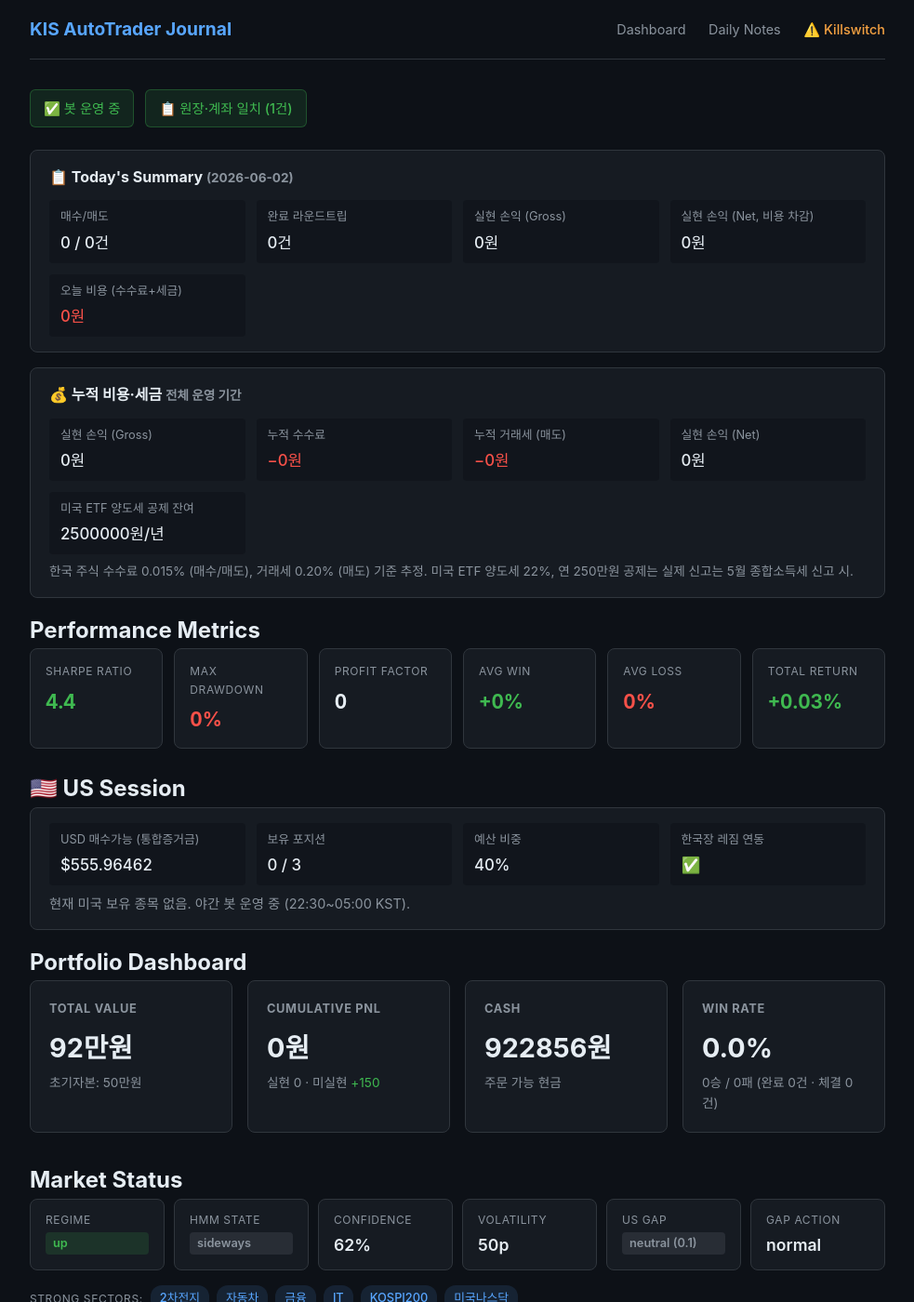
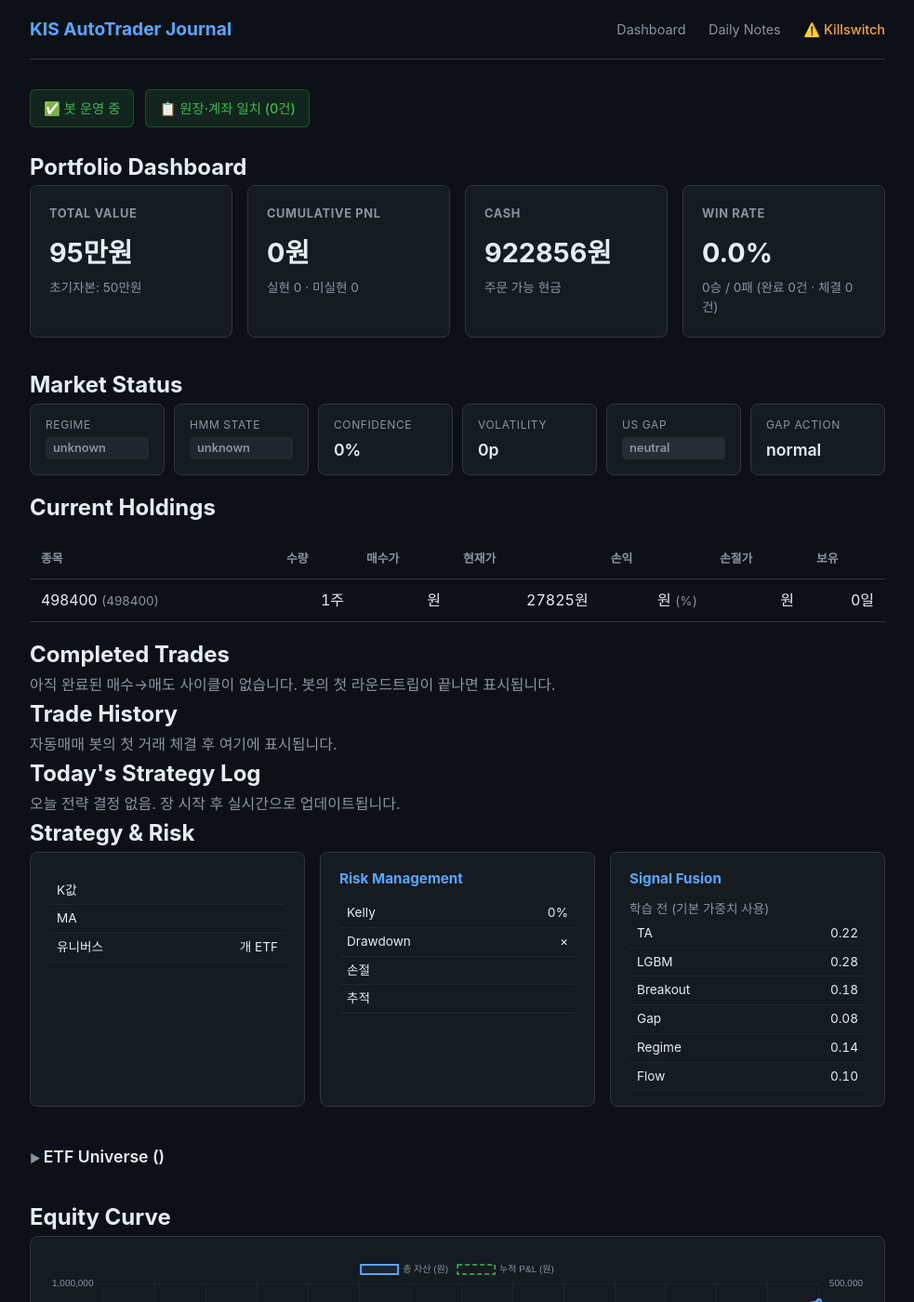
Before and after one commit to BudongJW/kis-trading-journal, a Jekyll site: the page built from index.html, in a window 1280 px wide and 1400 px high. Shown: the whole window at 93% size, without its empty margins (148-1131 px from the left). Built offline with Jekyll 4.4.1, drawn with Linux system fonts in a browser that asks for light colours; nearby versions of some CDN libraries; some of the changed lines change nothing that is shown; some of the changed text lies outside the part shown.

Commit message:
auto: 2026-06-02 투자 일지 업데이트

````diff
--- a/_data/portfolio.json
+++ b/_data/portfolio.json
@@ -1,80 +1,28 @@
 {
-  "updated_at": "2026-06-02T16:21:57.205502",
+  "updated_at": "2026-06-02T20:41:59.572107",
   "initial_capital": 500000,
   "cash": 922856,
   "holdings": [
     {
       "symbol": "498400",
-      "name": "KODEX 200타겟위클리커버드콜",
+      "name": "498400",
+      "tag": "급등주",
       "qty": 1,
       "current_price": 27825,
       "value": 27825,
-      "buy_price": 27675,
-      "pnl": 150,
-      "pnl_pct": 0.54,
-      "manual": true,
-      "stop_price": 26845
+      "ta_score": -5.4,
+      "ta_signal": "HOLD",
+      "ta_detail": "TA=-5(sideways) [RSI(81)=-20 MACD=+20 BB=-15 Stoch=-1 ADX=-7 MA=+15 OBV=+7 MFI=-2 ATR=-3]"
     }
   ],
-  "reconcile": {
-    "matched": 1,
-    "broker_only": 0,
-    "ledger_only": 0,
-    "qty_mismatch": 0
-  },
-  "killswitch": {
-    "active": false,
-    "mode": "off",
-    "reason": "",
-    "set_at": "",
-    "set_by": ""
-  },
   "holdings_value": 27825,
-  "total_value": 923006,
+  "total_value": 950681,
   "total_pnl": 0,
   "total_pnl_pct": 0,
-  "realized_pnl": 0,
-  "unrealized_pnl": 150,
   "total_trades": 0,
-  "completed_trades": 0,
   "winning_trades": 0,
   "losing_trades": 0,
   "win_rate": 0.0,
-  "trades": [],
-  "realized": [],
-  "rejected_orders": [],
-  "today_summary": {
-    "date": "2026-06-02",
-    "buys": 0,
-    "sells": 0,
-    "completed_round_trips": 0,
-    "buy_notional": 0,
-    "sell_notional": 0,
-    "fees": 0,
-    "taxes": 0,
-    "total_cost": 0,
-    "realized_pnl_gross": 0,
-    "realized_pnl_net": 0,
-    "best_trade": null,
-    "worst_trade": null
-  },
-  "costs": {
-    "total_fees": 0,
-    "total_taxes": 0,
-    "total_cost": 0,
-    "realized_pnl_gross": 0,
-    "realized_pnl_net": 0,
-    "tax_exemption_remaining_krw": 2500000
-  },
-  "performance": {
-    "sharpe_ratio": 4.4,
-    "max_drawdown_pct": 0,
-    "profit_factor": 0,
-    "avg_win_pct": 0,
-    "avg_loss_pct": 0,
-    "total_return_pct": 0.03
-  },
-  "r_summary": {},
   "daily_history": [
     {
       "date": "2026-05-12",
@@ -267,100 +215,194 @@
     },
     {
       "date": "2026-06-02",
-      "total_value": 923006,
+      "total_value": 950681,
       "cash": 922856,
       "holdings_value": 27825,
-      "day_pnl": 150,
-      "cumul_pnl": 150,
-      "realized_pnl": 0,
-      "unrealized_pnl": 150,
-      "net_deposit": 422856,
-      "regime": "up",
+      "day_pnl": 27675,
+      "cumul_pnl": 450681,
+      "market_regime": "up",
       "hmm_state": "sideways",
       "confidence": 0.62,
       "k_value": 0.5
     }
   ],
-  "market": {
-    "regime": "up",
-    "hmm_state": "sideways",
+  "market_context": {
+    "regime": {
+      "trend": "up",
+      "volatility": "normal",
+      "trend_score": 0.595,
+      "vol_percentile": 44.0,
+      "hmm_state": "sideways",
+      "hmm_confidence": 0.8818882740118125,
+      "hmm_transition": {
+        "sideways": 0.00016997688614437572,
+        "bull": 0.9998300229740441,
+        "bear": 1.3981161846697618e-10
+      }
+    },
     "confidence": 0.62,
-    "volatility": "normal",
-    "vol_percentile": 50.0,
-    "overnight_gap": {
-      "direction": "neutral",
-      "strength": 0.1,
-      "action": "normal"
-    },
     "strong_sectors": [
-      "2차전지",
+      "반도체",
       "자동차",
       "금융",
       "IT",
       "KOSPI200",
       "미국나스닥"
-    ]
+    ],
+    "k_value": 0.5,
+    "ta_weights": {
+      "rsi": 0.17,
+      "macd": 0.17,
+      "bb": 0.12,
+      "stoch": 0.12,
+      "adx": 0.12,
+      "ma": 0.12,
+      "obv": 0.06,
+      "mfi": 0.06,
+      "atr": 0.06
+    },
+    "sectors": {
+      "반도체": {
+        "symbol": "091160",
+        "ret_5d": 0.19,
+        "ret_20d": 25.61,
+        "vol_ratio": 1.19,
+        "momentum": "positive"
+      },
+      "2차전지": {
+        "symbol": "305720",
+        "ret_5d": -1.05,
+        "ret_20d": -15.32,
+        "vol_ratio": 0.69,
+        "momentum": "weak"
+      },
+      "바이오": {
+        "symbol": "244580",
+        "ret_5d": -9.44,
+        "ret_20d": -13.61,
+        "vol_ratio": 1.11,
+        "momentum": "negative"
+      },
+      "자동차": {
+        "symbol": "091180",
+        "ret_5d": 4.6,
+        "ret_20d": 24.63,
+        "vol_ratio": 0.88,
+        "momentum": "positive"
+      },
+      "금융": {
+        "symbol": "102110",
+        "ret_5d": 8.38,
+        "ret_20d": 34.4,
+        "vol_ratio": 0.85,
+        "momentum": "positive"
+      },
+      "IT": {
+        "symbol": "098560",
+        "ret_5d": 0.06,
+        "ret_20d": 3.35,
+        "vol_ratio": 0.6,
+        "momentum": "positive"
+      },
+      "철강": {
+        "symbol": "117700",
+        "ret_5d": -7.33,
+        "ret_20d": -19.01,
+        "vol_ratio": 0.7,
+        "momentum": "negative"
+      },
+      "KOSPI200": {
+        "symbol": "069500",
+        "ret_5d": 8.4,
+        "ret_20d": 34.46,
+        "vol_ratio": 1.01,
+        "momentum": "positive"
+      },
+      "KOSDAQ150": {
+        "symbol": "229200",
+        "ret_5d": -7.76,
+        "ret_20d": -11.0,
+        "vol_ratio": 1.18,
+        "momentum": "negative"
+      },
+      "미국나스닥": {
+        "symbol": "395160",
+        "ret_5d": 8.33,
+        "ret_20d": 48.87,
+        "vol_ratio": 1.41,
+        "momentum": "strong"
+      }
+    },
+    "breadth": {
+      "kospi_5d": 8.4,
+      "kosdaq_5d": -7.76,
+      "spread": 16.16,
+      "health": "mixed"
+    },
+    "turbulence": {
+      "is_turbulent": false,
+      "reason": "정상 (변동성 0.7x)"
+    },
+    "kelly": {
+      "combined": 0.2,
+      "etf": 0.2,
+      "surge": 0.2
+    },
+    "expectancy": {
+      "etf": 0.6,
+      "surge": 0.4
+    },
+    "lgbm": {},
+    "ta_accuracy": {
+      "rsi": {
+        "correct": 0,
+        "total": 0
+      },
+      "macd": {
+        "correct": 0,
+        "total": 0
+      },
+      "bb": {
+        "correct": 0,
+        "total": 0
+      },
+      "stoch": {
+        "correct": 0,
+        "total": 0
+      },
+      "adx": {
+        "correct": 0,
+        "total": 0
+      },
+      "ma": {
+        "correct": 0,
+        "total": 0
+      },
+      "obv": {
+        "correct": 0,
+        "total": 0
+      },
+      "mfi": {
+        "correct": 0,
+        "total": 0
+      },
+      "atr": {
+        "correct": 0,
+        "total": 0
+      }
+    },
+    "market_history_recent": []
   },
-  "strategy": {
-    "name": "ETF 변동성 돌파 + 신호 융합",
-    "params": {
-      "k": 0.5,
-      "trend_ma": 10
+  "strategies": {
+    "etf_breakout": {
+      "name": "ETF 변동성 돌파",
+      "params": {
+        "k": 0.5,
+        "trend_ma": 10
+      }
     },
-    "universe_count": 7,
-    "universe": [
-      {
-        "symbol": "091160",
-        "name": "KODEX 반도체"
-      },
-      {
-        "symbol": "395160",
-        "name": "KODEX 미국나스닥100TR"
-      },
-      {
-        "symbol": "069500",
-        "name": "KODEX 200"
-      },
-      {
-        "symbol": "305720",
-        "name": "KODEX 2차전지"
-      },
-      {
-        "symbol": "091180",
-        "name": "KODEX 자동차"
-      },
-      {
-        "symbol": "102110",
-        "name": "KODEX 금융"
-      },
-      {
-        "symbol": "098560",
-        "name": "KODEX IT"
-      }
-    ]
-  },
-  "risk": {
-    "kelly_f": 0.2,
-    "drawdown_scale": 1.0,
-    "drawdown_reason": "거래 0건, 스케일링 미적용",
-    "stop_type": "ATR×1.5 동적",
-    "trailing_type": "ATR×2.0 활성 → ATR×1.0 이탈"
-  },
-  "fusion": {
-    "trained": false
-  },
-  "bear_strategy": {
-    "regime": "BULL",
-    "enabled": false
-  },
-  "us_session": {
-    "enabled": true,
-    "cash_usd": 555.96462,
-    "positions": 0,
-    "holdings": [],
-    "max_positions": 3,
-    "budget_pct": 0.4,
-    "regime_linked": true
-  },
-  "decisions": []
+    "surge_scalp": {
+      "name": "급등주 단타"
+    }
+  }
 }
--- /dev/null
+++ b/_posts/2026-06-02-daily-note.md
@@ -0,0 +1,122 @@
+---
+title: "2026-06-02 투자 일지"
+date: 2026-06-02 20:41:59 +0900
+pnl: 3.0
+regime: up
+hmm_state: sideways
+confidence: 0.62
+trades_count: 0
+---
+
+## 1. 시장 환경
+
+### 레짐 분석
+
+| 지표 | 값 | 해석 |
+|---|---|---|
+| 선형 추세 | up | 추세 점수 +0.595 |
+| 변동성 | normal | 백분위 44.0% |
+| HMM 상태 | sideways | 신뢰도 88% |
+| 시장 신뢰도 | 62% | 매수 수량 조절 기준 |
+| 적용 K값 | 0.5 | 돌파 진입 기준 |
+
+**HMM 전환 확률 (현재 상태 →)**
+
+- sideways: ░░░░░░░░░░░░░░░░░░░░ 0%
+- bull: ███████████████████░ 100%
+- bear: ░░░░░░░░░░░░░░░░░░░░ 0%
+
+터뷸런스: 정상 (변동성 0.7x)
+
+### 섹터 모멘텀
+
+| 섹터 | 5일 수익 | 20일 수익 | 거래량비 | 모멘텀 |
+|---|---|---|---|---|
+| KOSPI200 | +8.4% | +34.5% | 1.0x | 📈 positive |
+| 금융 | +8.4% | +34.4% | 0.8x | 📈 positive |
+| 미국나스닥 | +8.3% | +48.9% | 1.4x | 🔥 strong |
+| 자동차 | +4.6% | +24.6% | 0.9x | 📈 positive |
+| 반도체 | +0.2% | +25.6% | 1.2x | 📈 positive |
+| IT | +0.1% | +3.4% | 0.6x | 📈 positive |
+| 2차전지 | -1.1% | -15.3% | 0.7x | 📉 weak |
+| 철강 | -7.3% | -19.0% | 0.7x | ⚠️ negative |
+| KOSDAQ150 | -7.8% | -11.0% | 1.2x | ⚠️ negative |
+| 바이오 | -9.4% | -13.6% | 1.1x | ⚠️ negative |
+
+**강세 섹터**: 반도체, 자동차, 금융, IT, KOSPI200, 미국나스닥
+
+### 시장 건강도
+
+- KOSPI 5일: +8.4%
+- KOSDAQ 5일: -7.8%
+- 건강도 판정: **mixed**
+- KOSPI-KOSDAQ 괴리: 16.2%p
+
+## 2. 포지션 사이징
+
+| 항목 | 값 |
+|---|---|
+| Kelly (전체) | 20.0% |
+| Kelly (ETF) | 20.0% |
+| Kelly (급등주) | 20.0% |
+| 기대값 배분 (ETF) | 60% |
+| 기대값 배분 (급등주) | 40% |
+| 신뢰도 축소 | x62% |
+
+## 3. 거래 내역
+
+거래 없음 (돌파/급등 신호 미발생 또는 장 휴일)
+
+## 4. 보유 종목 분석
+
+### 498400 (급등주)
+
+- 수량: 1주 | 현재가: 27,825원 | 평가: 27,825원
+- TA: TA=-5(sideways) [RSI(81)=-20 MACD=+20 BB=-15 Stoch=-1 ADX=-7 MA=+15 OBV=+7 MFI=-2 ATR=-3]
+- TA 신호: **HOLD** (점수 -5)
+
+## 8. 포트폴리오 요약
+
+- 총 자산: **950,681원**
+- 현금: 922,856원 (97%)
+- 보유 평가: 27,825원
+- 당일 손익: **+27,675원** (+3.00%)
+- 누적 손익: +0원 (+0.00%)
+- 총 거래 수: 0건
+
+## 9. 의사결정 분석
+
+### 미거래 사유 분석
+
+- 돌파 신호 미발생 (가격이 K×레인지를 돌파하지 못함)
+- 또는 TA 복합 점수가 매수 기준 미달
+
+**판단**: 현금 보유 유지는 시장 불확실성 하에서 유효한 전략입니다.
+
+## 10. 전략 파라미터 스냅샷
+
+- 변동성 돌파 K: 0.5
+- 추세 MA: 10
+- 손절 기준: -3%
+- 추적 손절: +1.5% 활성화, 고점 대비 -1%
+- TWAP 분할: 3~5 트랜치
+- Kelly Half: 20.0% (최대 25%)
+
+**TA 가중치:**
+```
+  rsi   : 0.170
+  macd  : 0.170
+  bb    : 0.120
+  stoch : 0.120
+  adx   : 0.120
+  ma    : 0.120
+  obv   : 0.060
+  mfi   : 0.060
+  atr   : 0.060
+```
+
+## 학습 메모
+
+<!-- 이 섹션은 모델이 시장 대응 패턴을 학습하는 데 활용됩니다 -->
+
+- 특이 패턴 없음. 시장 기본 흐름 유지.
````
